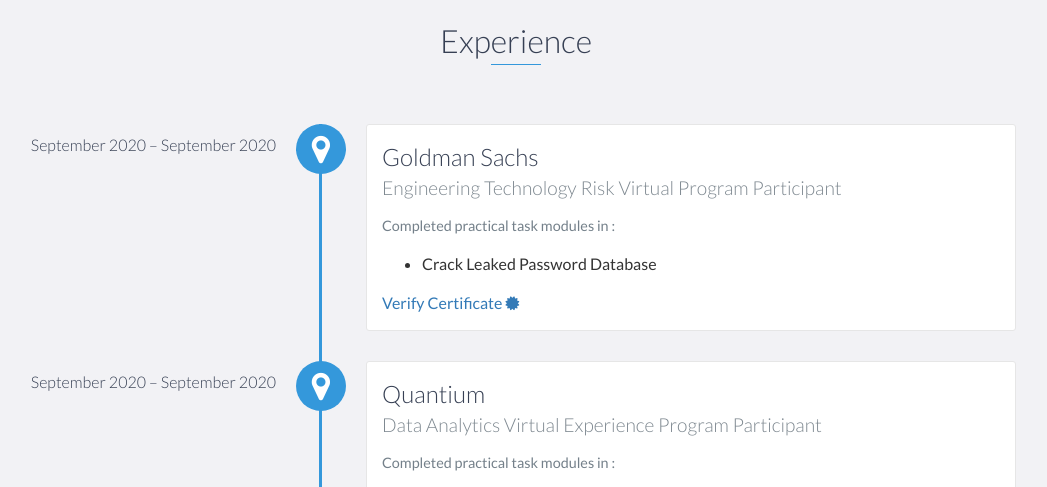
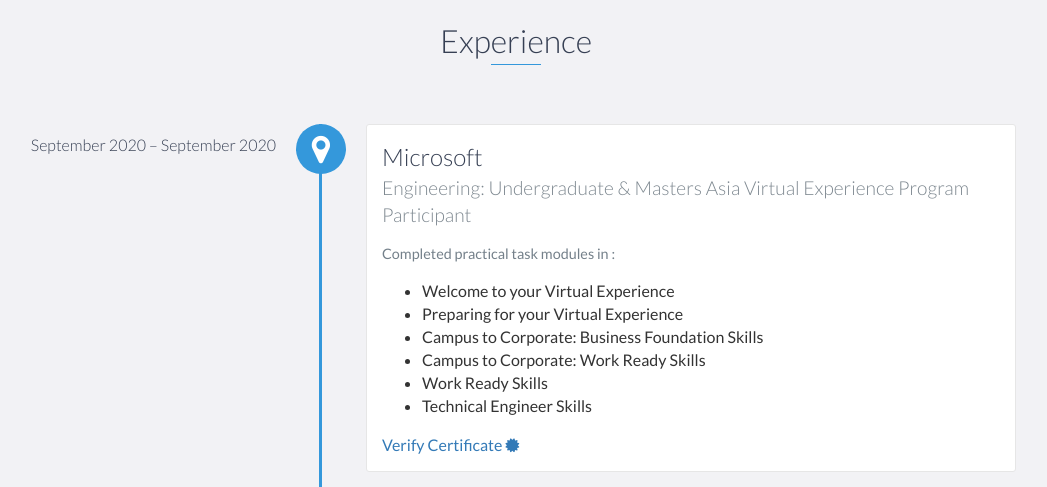
Before and after one commit to Suraj-Patro/Dev-Portfolio, a website: page index.html in a window 1280 px wide. Shown: the part 1120-1607 px from the top of the page, without its empty margins (124-1171 px from the left). Drawn offline with nearby package versions, Linux system fonts and the light colour scheme.

Commit message:
Update index.html

```diff
--- a/index.html
+++ b/index.html
@@ -134,6 +134,35 @@
                     </ul>
                 </p>
             </div>-->
+
+            <div data-date="September 2020 – September 2020">
+                <h3>Microsoft</h3>
+                <h4>Engineering: Undergraduate & Masters Asia Virtual Experience Program Participant</h4>
+                <p>
+                    Completed practical task modules in :
+                    <ul>
+                        <li>
+                            Welcome to your Virtual Experience
+                        </li>
+                        <li>
+                            Preparing for your Virtual Experience
+                        </li>
+                        <li>
+                            Campus to Corporate: Business Foundation Skills
+                        </li>
+                        <li>
+                            Campus to Corporate: Work Ready Skills
+                        </li>
+                        <li>
+                            Work Ready Skills
+                        </li>
+                        <li>
+                            Technical Engineer Skills
+                        </li>
+                    </ul>
+                    <a href="https://insidesherpa.s3.amazonaws.com/completion-certificates/Microsoft/ms2CK9b2SCWGXwPMS_Microsoft_W8jGYqNs9g2Wyq4h_completion_certificate.pdf" target="_blank">Verify Certificate      <i class="fa fa-certificate fa-10x" aria-hidden="true"></i></a>
+                </p>
+            </div>
 
             <div data-date="September 2020 – September 2020">
                 <h3>Goldman Sachs</h3>
```
